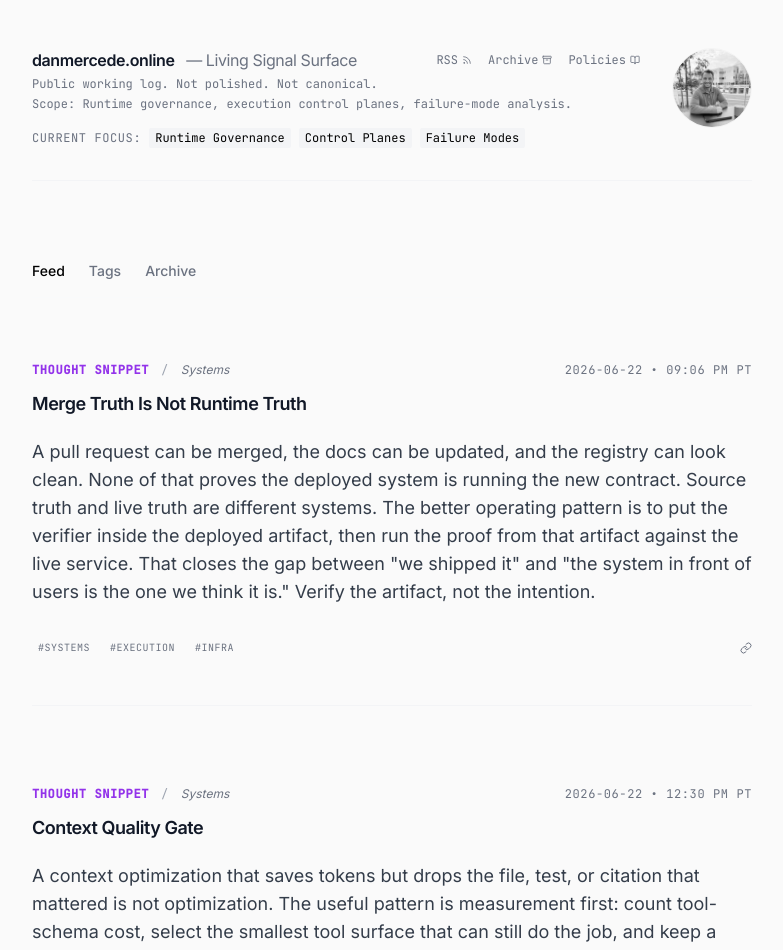
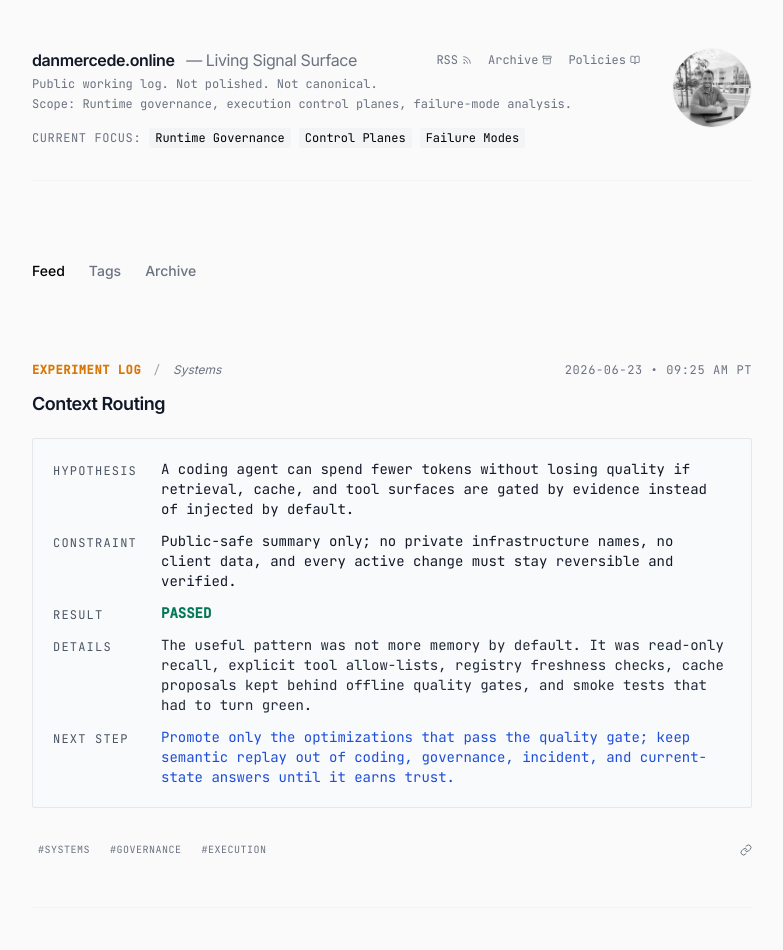
Before and after one commit to OrionArchitekton/danmercede.online, a React (Vite) app: page / in a window 1280 px wide. Shown: the top 950 px of the page, without its empty margins (248-1031 px from the left). Built offline with nearby package versions, Linux system fonts and the light colour scheme.

Commit message:
signal: 2026-06-23-context-routing

```diff
--- a/constants.generated.ts
+++ b/constants.generated.ts
@@ -4,6 +4,22 @@
 import { LogEntry, EntryType } from './types';
 
 export const ENTRIES: LogEntry[] = [
+  {
+    id: "2026-06-23-context-routing",
+    slug: "2026-06-23-context-routing",
+    title: "Context Routing",
+    date: "2026-06-23",
+    timestamp: "09:25 AM PT",
+    type: EntryType.ExperimentLog,
+    context: "Systems",
+    tags: ["systems","governance","execution"],
+    hypothesis: "A coding agent can spend fewer tokens without losing quality if retrieval, cache, and tool surfaces are gated by evidence instead of injected by default.",
+    constraint: "Public-safe summary only; no private infrastructure names, no client data, and every active change must stay reversible and verified.",
+    result: "Passed",
+    resultDetails: "The useful pattern was not more memory by default. It was read-only recall, explicit tool allow-lists, registry freshness checks, cache proposals kept behind offline quality gates, and smoke tests that had to turn green.",
+    nextStep: "Promote only the optimizations that pass the quality gate; keep semantic replay out of coding, governance, incident, and current-state answers until it earns trust.",
+  }
+,
   {
     id: "2026-06-22-merge-truth-is-not-runtime-truth",
     slug: "2026-06-22-merge-truth-is-not-runtime-truth",
```
Also changed, not shown: inbox/2026-06-23-context-routing.md (added, +13 -0 lines), public/posts.json (+8 -2 lines), 1 other file (tests, documents, lock files or other folders).
